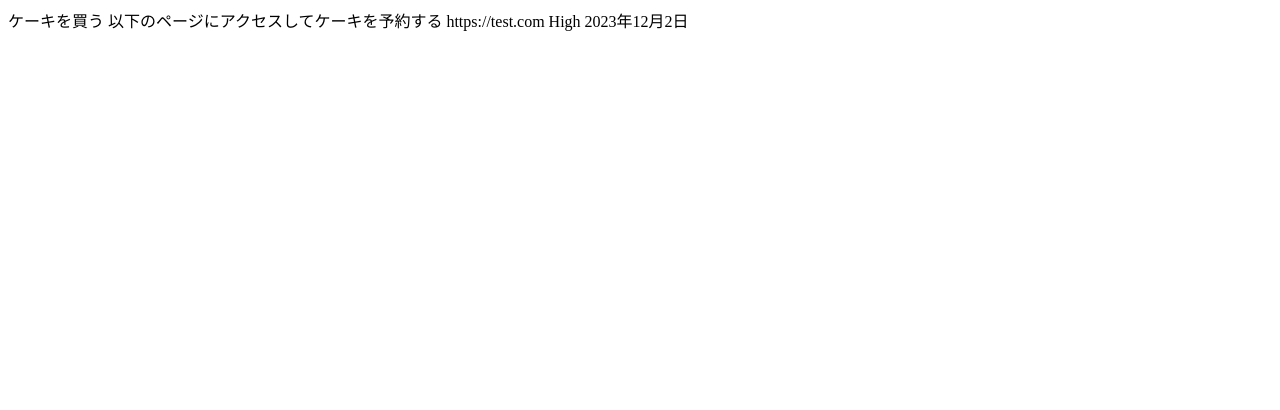
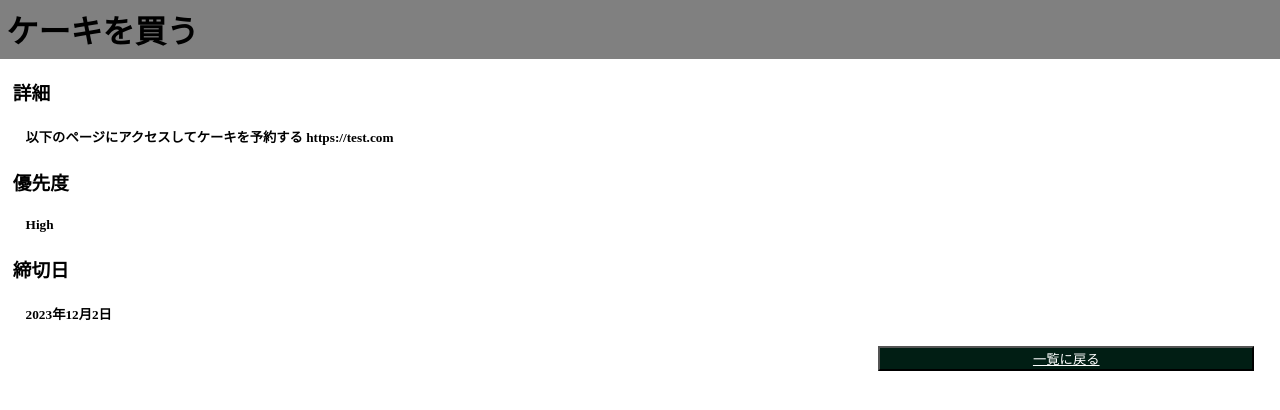
Before and after one commit to ohtsuka-shota/formTestPJ, a Django app: page /todo/detail/2 in a window 1280 px wide. Shown: the top 410 px of the page. Run offline with Django 4.2, Linux system fonts and the light colour scheme; data comes from the database, SQL or seed files in the repository.

Commit message:
create css

```diff
--- a/listDetailTestPJ/static/todoStyleSheet/todoDetailStyle.css
+++ b/listDetailTestPJ/static/todoStyleSheet/todoDetailStyle.css
@@ -0,0 +1,34 @@
+body{
+    height: 100%;
+    margin: 0;
+}
+
+.title {
+    background-color: grey;
+    margin: 0;
+    padding-top: 0.5%;
+    padding-bottom: 0.5%;
+    padding-left: 0.5%;
+}
+
+.sub-title {
+    margin-left: 1%;
+}
+
+.content {
+    margin-left: 2%;
+}
+
+.btn-div {
+    text-align: right;
+    margin-right: 2%;
+}
+
+.btn-back {
+    background-color: rgb(1, 30, 20);
+    width: 30%;
+}
+
+.btn-text {
+    color: white;
+}
--- a/listDetailTestPJ/templates/todoDetail.html
+++ b/listDetailTestPJ/templates/todoDetail.html
@@ -1,4 +1,21 @@
-{{ object.title }}
-{{ object.memo }}
-{{ object.priority }}
-{{ object.deadline }}
+{% load static %}
+
+<!DOCTYPE html>
+    <html lang="ja">
+
+        <head>
+            <meta charset="utf-8">
+            <meta name="viewport", content="width=device-width">
+            <title>{{ object.title }}</title>
+            <link href="{% static 'todoStyleSheet/todoDetailStyle.css' %}" rel="stylesheet">
+        </head>
+
+        <body>
+            <h1 class="title">{{ object.title }}</h1>
+            <h3 class="sub-title">詳細<h5 class="content">{{ object.memo }}</h5></h3>
+            <h3 class="sub-title">優先度<h5 class="content">{{ object.priority }}</h5></h3>
+            <h3 class="sub-title">締切日<h5 class="content">{{ object.deadline }}</h5></h3>
+            <div class="btn-div"><button type="button" class="btn-back"><a href="{% url 'todoApp:todoListPage' %}" class="btn-text">一覧に戻る</a></button></div>
+        </body>
+
+    </html>
```
